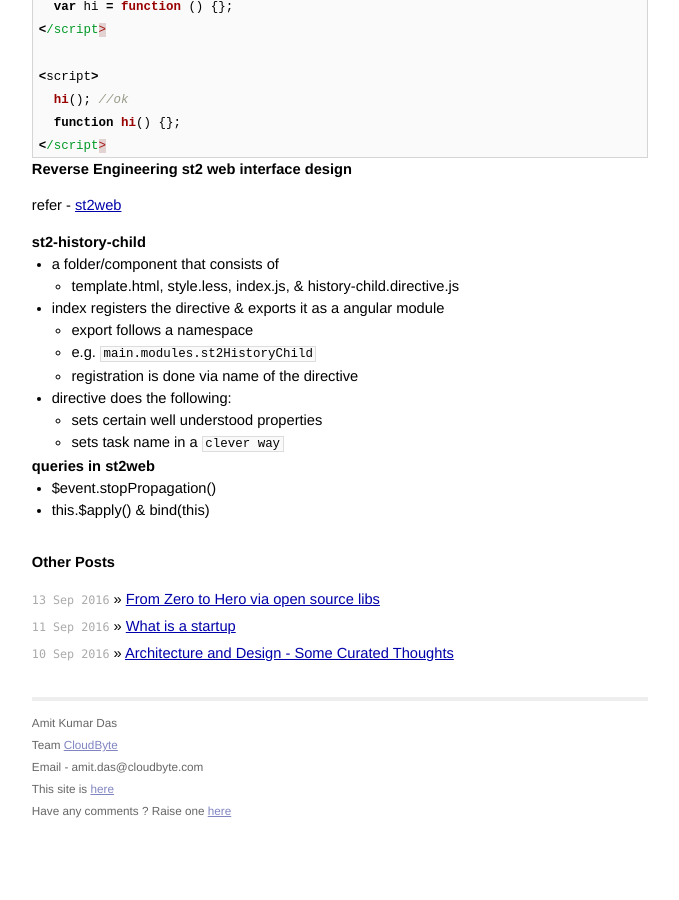
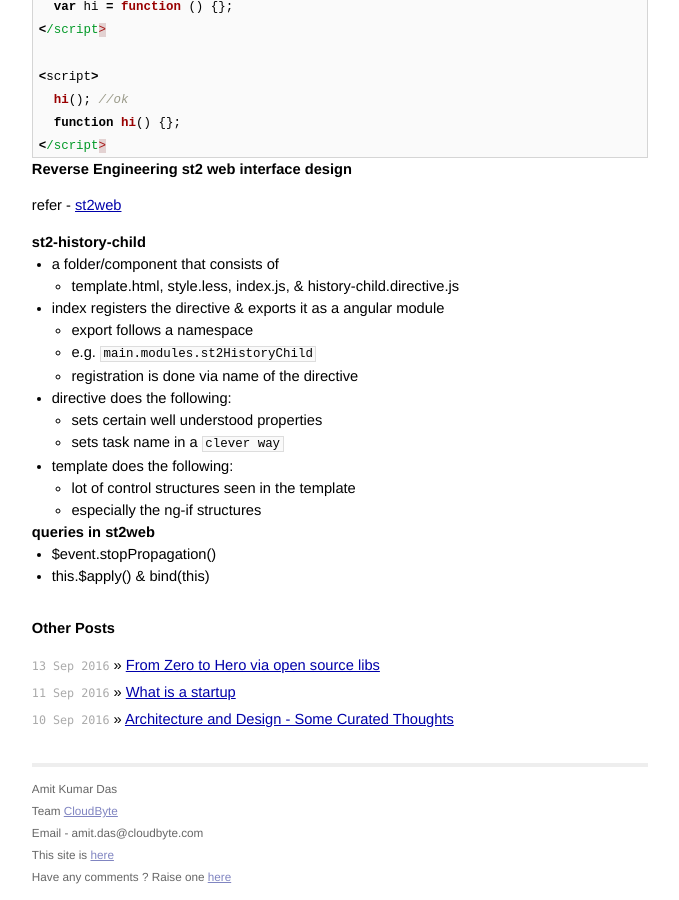
Before and after one commit to AmitKumarDas/amitkumardas.github.io, a Jekyll site: the page built from _posts/2016-09-04-exp-prog-guide-to-learn-js-a-curated-list.md, in a window 1280 px wide and 900 px high, scrolled down 7797 px. Shown: the whole window, without its empty margins (300-979 px from the left). Built offline with Jekyll 4.4.1, drawn with Linux system fonts in a browser that asks for light colours; before the commit the page ends 8631 px from its top, so only the background shows below that.

Commit message:
Update 2016-09-04-exp-prog-guide-to-learn-js-a-curated-list.md

````diff
--- a/_posts/2016-09-04-exp-prog-guide-to-learn-js-a-curated-list.md
+++ b/_posts/2016-09-04-exp-prog-guide-to-learn-js-a-curated-list.md
@@ -425,6 +425,9 @@ refer - [st2web](https://github.com/StackStorm/st2web/)
 - directive does the following:
   - sets certain well understood properties
   - sets task name in a ```clever way```
+- template does the following:
+  - lot of control structures seen in the template
+  - especially the ng-if structures
 
 #### queries in st2web
 
````
